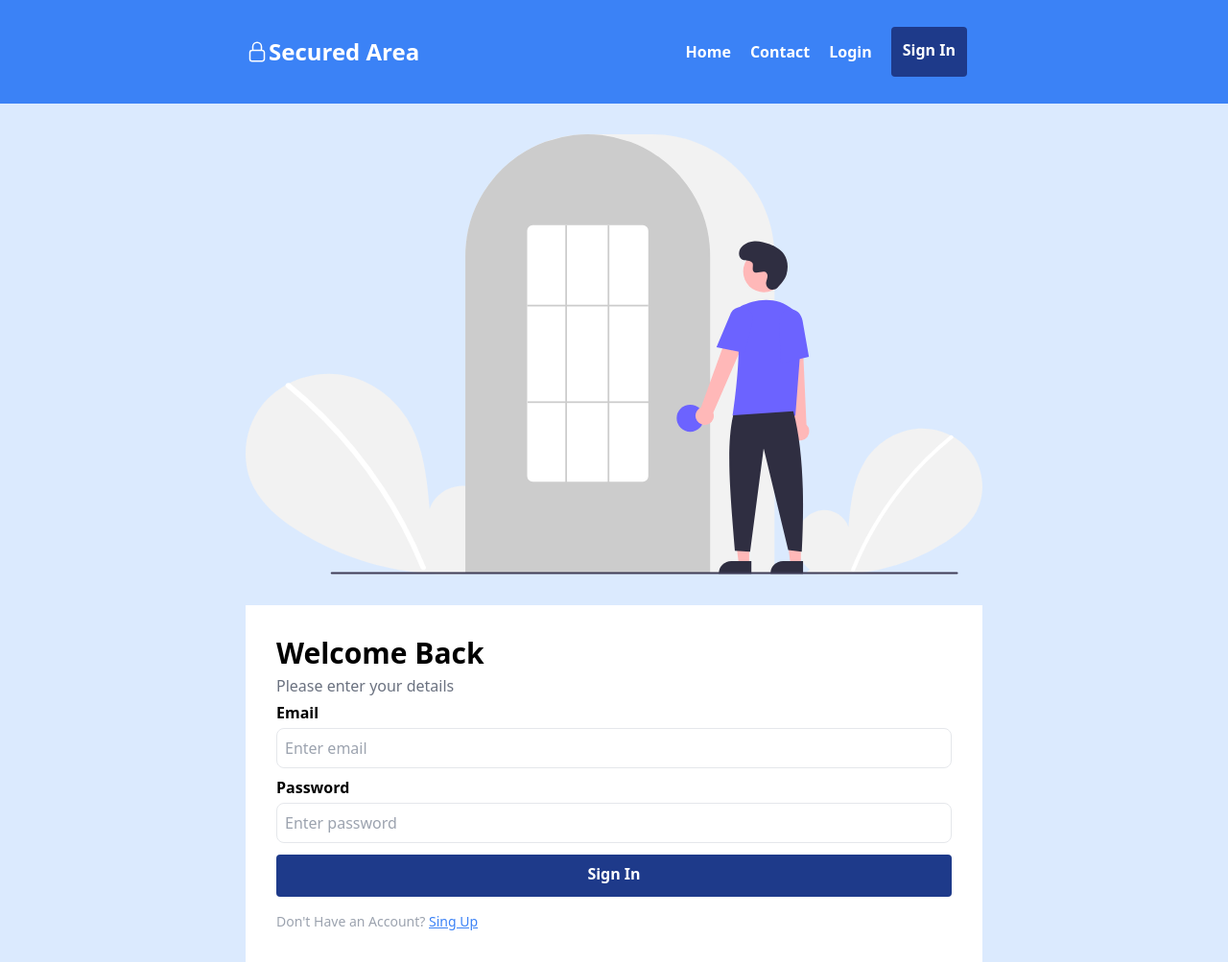
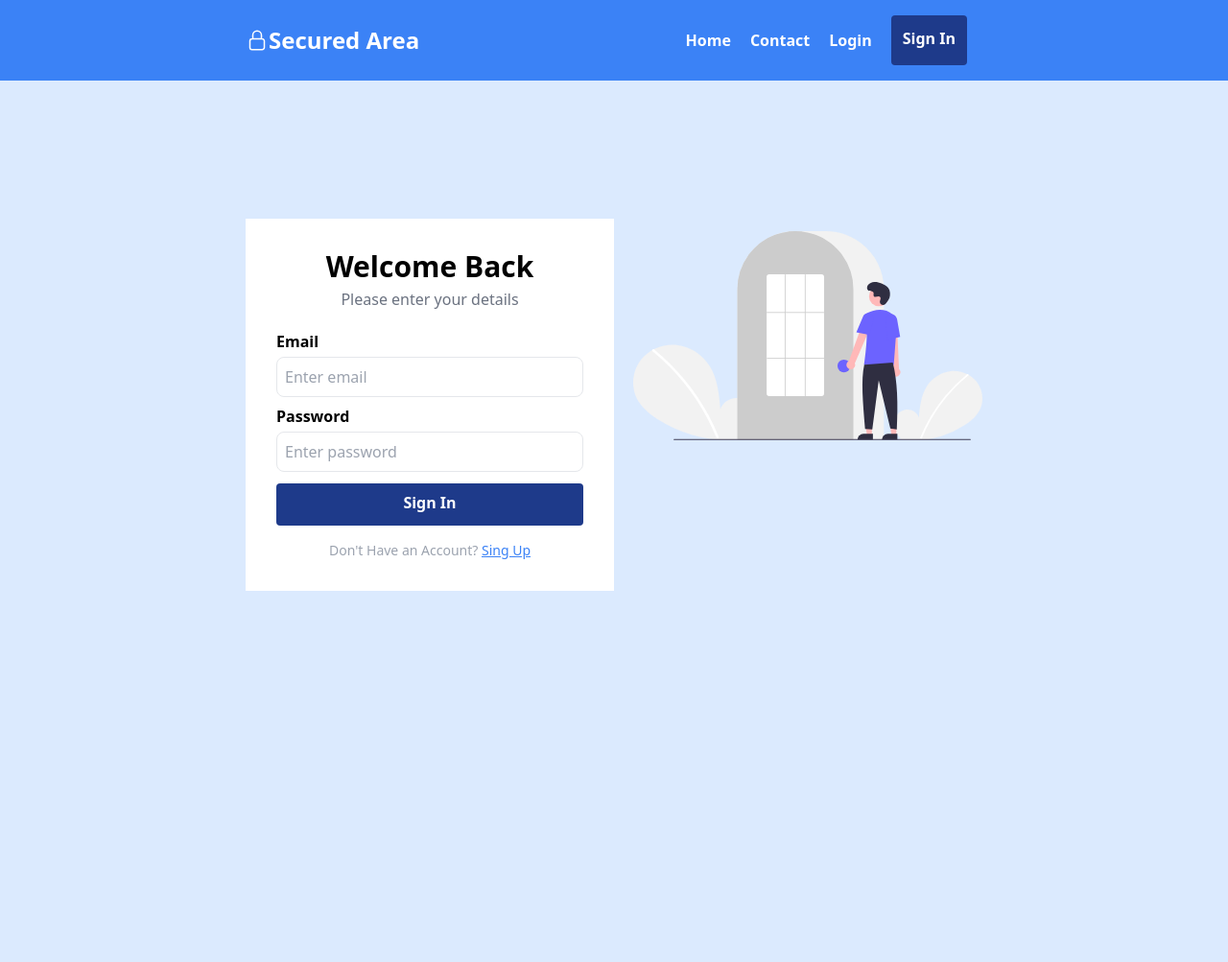
Before and after one commit to tarequr/formTailwind, a website built with Vite: page index.html in a window 1280 px wide. Shown: the whole page at 96% size. After the commit the page ends 800 px from the top, so only its background shows below. Built offline with nearby package versions, Linux system fonts and the light colour scheme.

Commit message:
core: login form complete for desktop screen

```diff
--- a/index.html
+++ b/index.html
@@ -8,7 +8,7 @@
     <link rel="stylesheet" href="/css/plugin.css">
 </head>
 <body class="bg-blue-100 h-screen">
-    <header class="bg-blue-500 py-3 relative">
+    <header class="bg-blue-500 py-3 sm:py-0 relative">
         <div class="container mx-auto w-3/5 flex justify-between">
             <a href="/index.html" class="
                 flex
@@ -42,16 +42,16 @@
     </header>
 
     <section class="">
-        <div class="container mx-auto w-3/5 flex justify-between flex-col">
-            <div class="order-2 bg-white p-8">
+        <div class="container mx-auto w-3/5 flex justify-between flex-col sm:flex-row sm:h-full sm:items-center">
+            <div class="order-2 bg-white p-8 sm:order-1 sm:w-1/2 sm:text-center sm:mt-36">
                 <h3 class="text-3xl font-bold mb-1">Welcome Back</h3>
-                <p class="text-gray-500 mb-1">Please enter your details</p>
+                <p class="text-gray-500 mb-5">Please enter your details</p>
 
                 <form action="">
-                    <label for="email" class="font-semibold mb-1 block">Email</label>
+                    <label for="email" class="font-semibold mb-1 block sm:text-left">Email</label>
                     <input type="email" placeholder="Enter email" class="border w-full p-2 mb-2 rounded-lg">
 
-                    <label for="password" class="font-semibold mb-1 block">Password</label>
+                    <label for="password" class="font-semibold mb-1 block sm:text-left">Password</label>
                     <input type="password" placeholder="Enter password" class="border w-full p-2 mb-3 rounded-lg">
 
                     <button type="submit" class="text-white font-semibold hover:transition-colors bg-blue-900 px-3 py-2 block rounded pb-3 w-full cursor-pointer hover:bg-violet-800 mb-4">Sign In</button>
@@ -60,7 +60,7 @@
                 <p class="text-gray-400 text-sm">Don't Have an Account? <a href="#" class="text-blue-500 underline">Sing Up</a></p>
             </div>
 
-            <div class="order-1 py-8">
+            <div class="order-1 py-8 sm:order-2 sm:w-1/2 flex sm:items-center sm:pl-5">
                 <img src="/img/login.svg" alt="">
             </div>
         </div>
```
